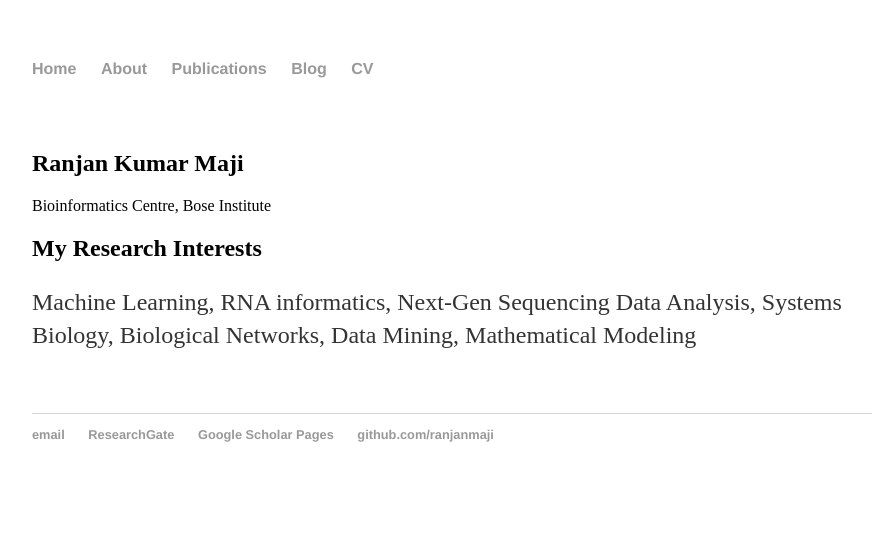
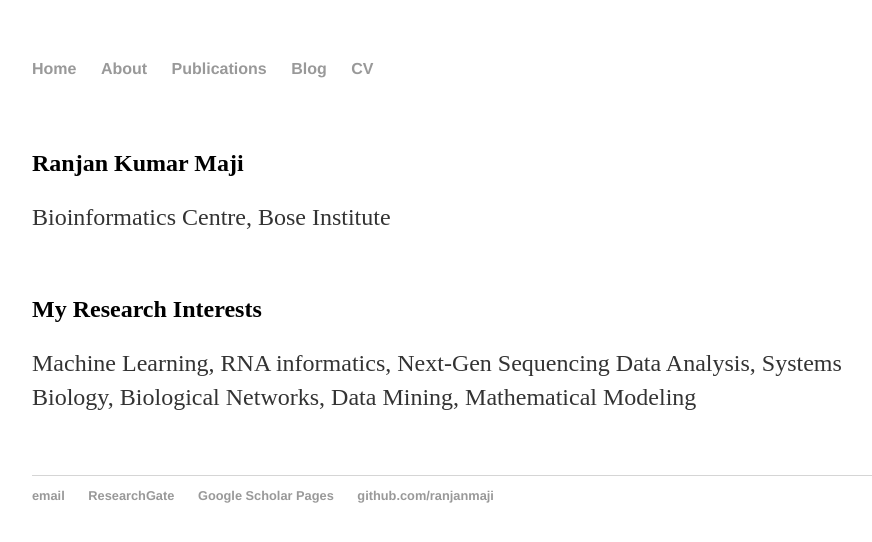
Before and after one commit to ranjanmaji/just-a-site, a Jekyll site: the page built from about/index.html, in a window 1280 px wide. Shown: the top 542 px of the page, without its empty margins (160-1032 px from the left). Built offline with Jekyll 4.4.1, drawn with Linux system fonts in a browser that asks for light colours.

```diff
--- a/about/index.html
+++ b/about/index.html
@@ -6,7 +6,7 @@ title: About Me
 	<div class="blurb">
 		<br><br>
 		<h2>Ranjan Kumar Maji</h2>
-		Bioinformatics Centre, Bose Institute<br/>
+		<p>Bioinformatics Centre, Bose Institute</p><br/>
 
 		<h2>My Research Interests</h2>
 		<p>Machine Learning, RNA informatics, Next-Gen Sequencing Data Analysis, Systems
```
